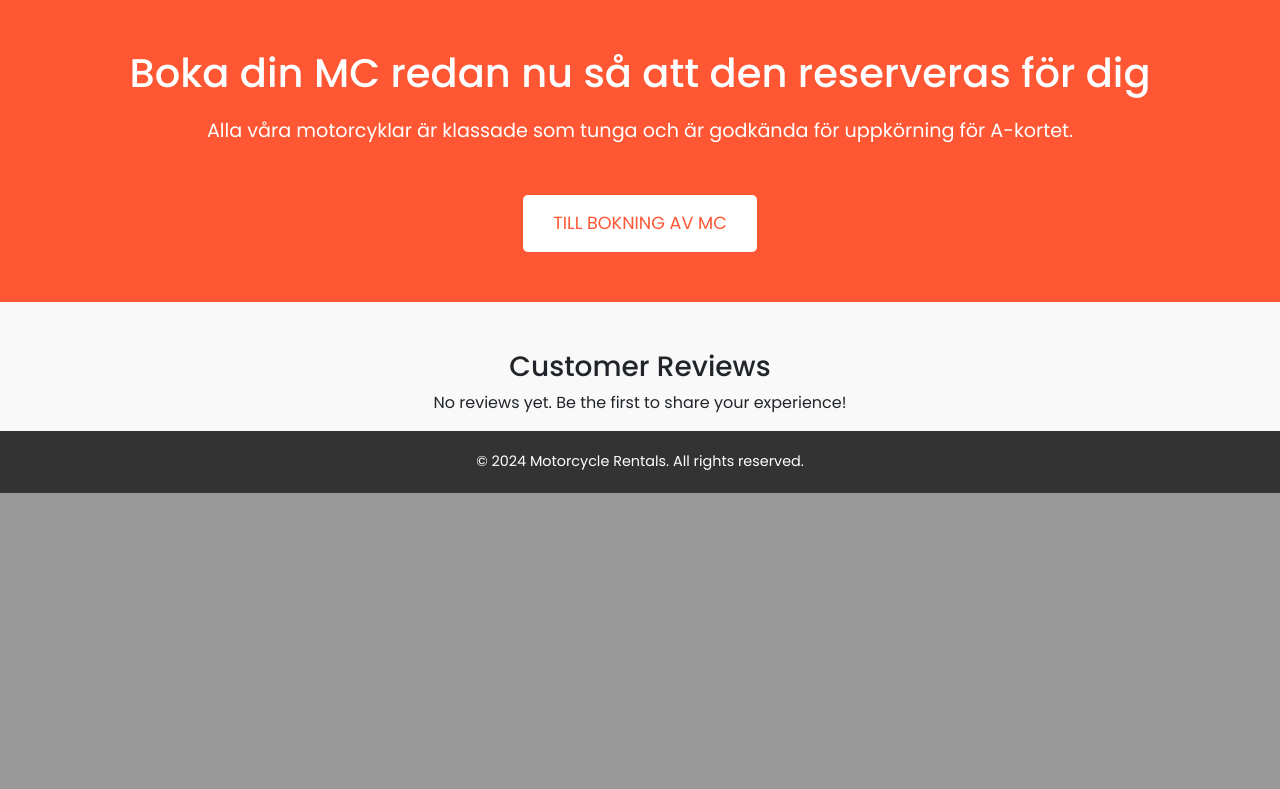
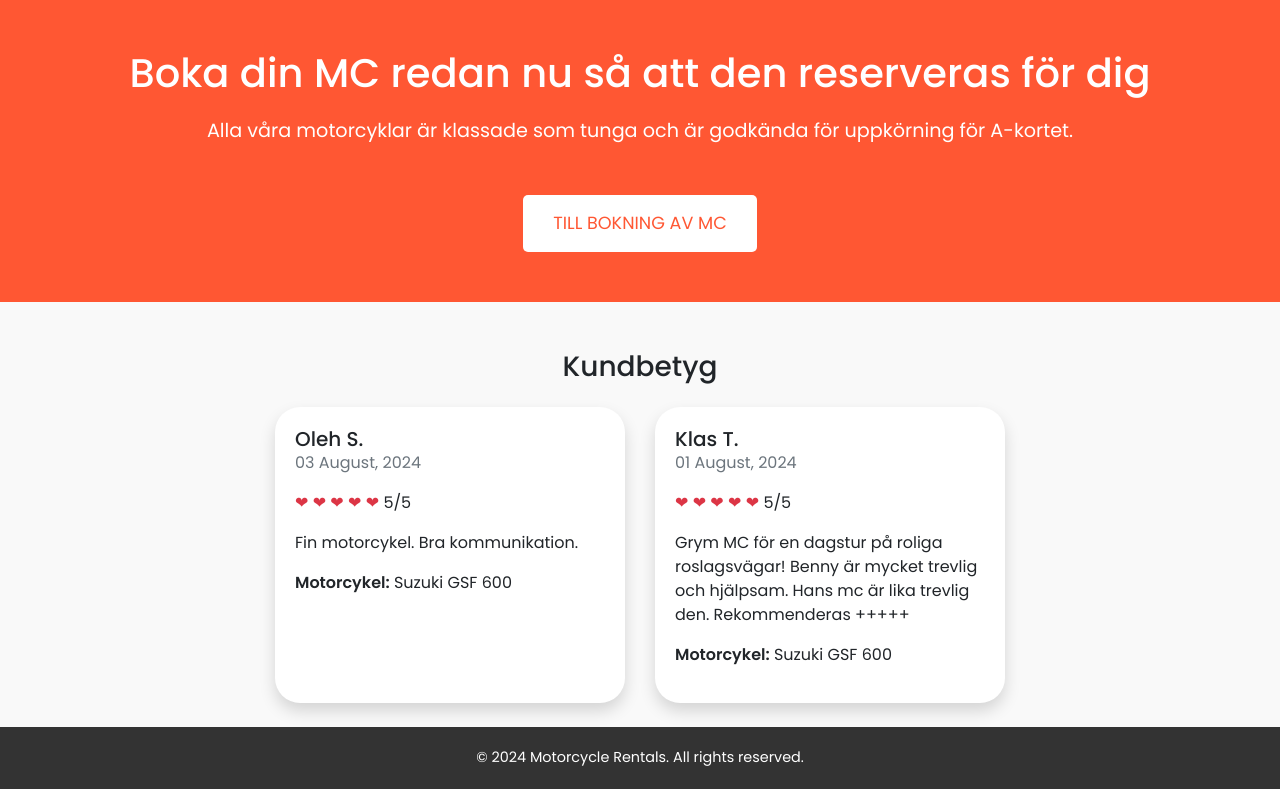
Before and after one commit to BennyTruong/HyraMC, a Django app: page / in a window 1280 px wide. Shown: the part 1517-2306 px from the top of the page. Before the commit the page ends 2010 px from the top, so only its background shows below. Run offline with Django 5.2, Linux system fonts and the light colour scheme; data comes from the database, SQL or seed files in the repository; data that the repository does not hold is empty; some libraries are stand-ins or nearby versions.

Commit message:
Added reviews and a little better graphics showing reviews on home page

```diff
--- a/booking/admin.py
+++ b/booking/admin.py
@@ -22,9 +22,9 @@ class ContactMessageAdmin(admin.ModelAdmin):
 
 @admin.register(Review)
 class ReviewAdmin(admin.ModelAdmin):
-    list_display = ('name', 'rating', 'review_text', 'is_approved', 'created_at')
-    list_filter = ('is_approved', 'rating', 'created_at')
-    search_fields = ('name', 'review_text')
+    list_display = ('first_name', 'last_name', 'motorcycle', 'rating', 'review_text', 'is_approved', 'created_at')
+    list_filter = ('is_approved', 'rating', 'created_at', 'motorcycle')
+    search_fields = ('first_name', 'last_name,' 'review_text')
     actions = ['approve_reviews']
 
     def approve_reviews(self, request, queryset):
--- a/booking/forms.py
+++ b/booking/forms.py
@@ -43,9 +43,11 @@ class ContactForm(forms.ModelForm):
 class ReviewForm(forms.ModelForm):
     class Meta:
         model = Review
-        fields = ['name', 'rating', 'review_text']
+        fields = ['first_name', 'last_name', 'motorcycle', 'rating', 'review_text']
         labels = {
-            'name': 'Ditt namn',
+            'first_name': 'Förnamn',
+            'last_name': 'Efternamn (kommer inte visas för andra)',
+            'motorcycle': 'Motorcykel du hyrde',
             'rating': 'Betyg',
             'review_text': 'Kommentar',
         }
--- a/booking/models.py
+++ b/booking/models.py
@@ -70,11 +70,13 @@ class Review(models.Model):
         (5, '5 - Utmärkt'),
     ]
 
-    name = models.CharField(max_length=100)  # User-provided name for the review
+    first_name = models.CharField(max_length=100)  # First name of the reviewer
+    last_name = models.CharField(max_length=100)  # Last name of the reviewer
     rating = models.PositiveSmallIntegerField(choices=RATING_CHOICES)
+    motorcycle = models.ForeignKey('Motorcycle', on_delete=models.CASCADE, related_name='reviews')  # Link to the rented motorcycle
     review_text = models.TextField(blank=True, null=True)
     created_at = models.DateTimeField(default=timezone.now)
     is_approved = models.BooleanField(default=False)  # Field to indicate if the review is approved
 
     def __str__(self):
-        return f"Review by {self.name} ({self.rating} stars)"
+        return f"Review by {self.first_name} {self.last_name} ({self.rating} hearts)"
--- a/booking/templates/bookings/home.html
+++ b/booking/templates/bookings/home.html
@@ -224,24 +224,30 @@
         </a>
     </section>
 
-    <h3 class="text-center mt-5">Customer Reviews</h3>
-    <div class="container">
+<!-- Review Section -->
+<h3 class="text-center mt-5">Kundbetyg</h3>
+<div class="container mt-4">
     <div class="row justify-content-center">
         {% for review in reviews %}
             <div class="col-md-4 mb-4">
-                    <div class="card h-100 shadow-sm">
+                <div class="card h-100 shadow border-0" style="border-radius: 25px;">
                     <div class="card-body">
-                            <h5 class="card-title">{{ review.name }}</h5>
+                        <div class="d-flex align-items-center mb-3">
+                            <div>
+                                <h5 class="card-title mb-0">{{ review.first_name }} {{ review.last_name|slice:":1" }}.</h5>
+                                <p class="text-muted mb-0">{{ review.created_at|date:"d F, Y" }}</p>
+                            </div>
+                        </div>
                         <p class="card-text">
-                                {% for i in "★★★★★" %}
-                                    <span class="text-warning">{{ i }}</span>
+                            <!-- Display rating with hearts -->
+                            <span class="text-danger">
+                                {% for i in "12345"|slice:review.rating %}
+                                    &#10084;
                                 {% endfor %}
-                                <br>
-                                {{ review.review_text }}
+                            </span> {{ review.rating }}/5
                         </p>
-                        </div>
-                        <div class="card-footer text-muted">
-                            <small>Posted on {{ review.created_at|date:"F d, Y" }}</small>
+                        <p>{{ review.review_text }}</p>
+                        <p><strong>Motorcykel:</strong> {{ review.motorcycle.model }}</p>
                     </div>
                 </div>
             </div>
--- a/booking/views.py
+++ b/booking/views.py
@@ -89,7 +89,12 @@ def add_review(request):
         form = ReviewForm(request.POST)
         if form.is_valid():
             review = form.save(commit=False)
-            review.name = form.cleaned_data['name']  # Set the name from the form input
+            # Populate fields from form data
+            review.first_name = form.cleaned_data['first_name']
+            review.last_name = form.cleaned_data['last_name']
+            review.motorcycle = form.cleaned_data['motorcycle']
+            review.rating = form.cleaned_data['rating']
+            review.review_text = form.cleaned_data['review_text']
             review.save()
             return redirect('home')  # Redirect to the home page after submitting the review
     else:
```
Also changed, not shown: booking/migrations/0016_rename_name_review_first_name_review_last_name_and_more.py (added), db.sqlite3. Lines whose indentation alone changed are shown as unchanged.
